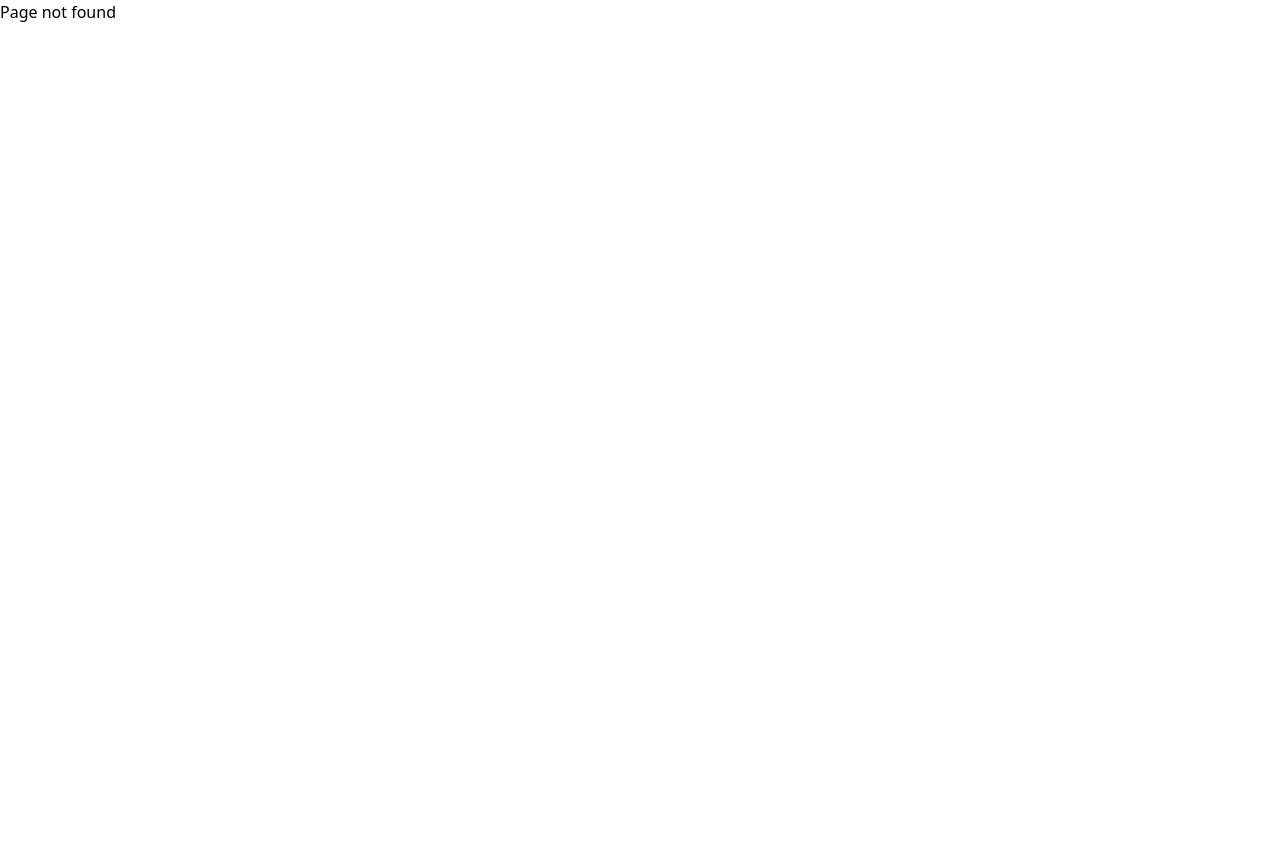
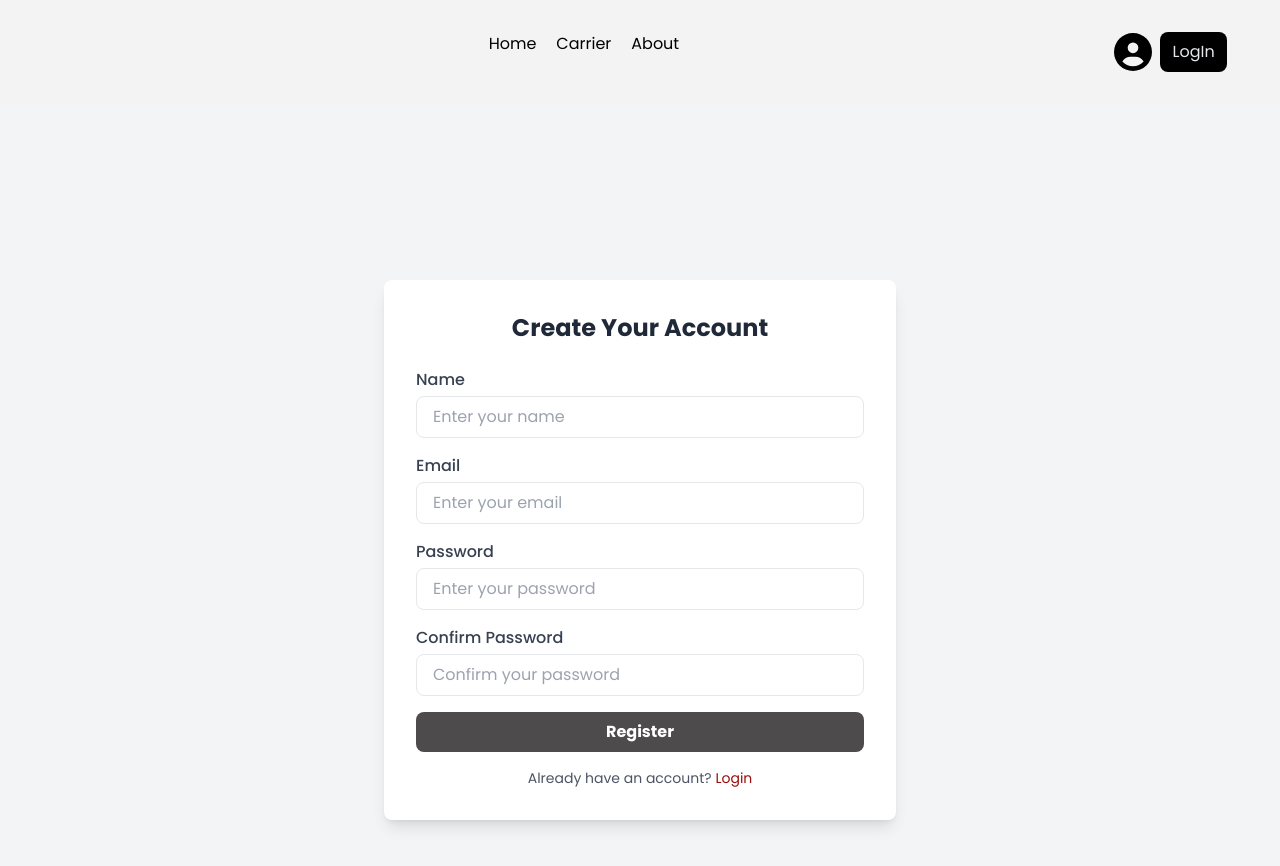
Before and after one commit to Torabarnob203311003/Gen-Z-Voice, a React (Vite) app: page /auth/register in a window 1280 px wide. Before the commit this address had no page. Shown: the top 866 px of the page. Before the commit the page ends 800 px from the top, so only its background shows below. Built offline with nearby package versions, Linux system fonts and the light colour scheme.

Commit message:
froms done

```diff
--- a/package.json
+++ b/package.json
@@ -11,6 +11,7 @@
   },
   "dependencies": {
     "axios": "^1.8.1",
+    "firebase": "^11.4.0",
     "moment": "^2.30.1",
     "react": "^19.0.0",
     "react-dom": "^19.0.0",
--- /dev/null
+++ b/src/components/Auth/Auth.jsx
@@ -0,0 +1,20 @@
+import React from 'react'
+import { Outlet } from 'react-router-dom'
+import Navbar from '../Navbar/Navbar'
+
+function Auth() {
+    return (
+        <div className='font-poppins bg-[#f3f3f3]'>
+
+            <header className=' py-3 w-11/12 mx-auto'>
+                <Navbar></Navbar>
+
+
+            </header>
+
+            <Outlet></Outlet>
+        </div>
+    )
+}
+
+export default Auth
--- /dev/null
+++ b/src/components/Auth/RegisterAuth/Register.jsx
@@ -0,0 +1,104 @@
+import React, { useState } from 'react';
+import { Link } from 'react-router-dom';
+
+function Register() {
+    const [formData, setFormData] = useState({
+        name: '',
+        email: '',
+        password: '',
+        confirmPassword: ''
+    });
+
+    const handleChange = (e) => {
+        const { name, value } = e.target;
+        setFormData({
+            ...formData,
+            [name]: value
+        });
+    };
+
+    const handleSubmit = (e) => {
+        e.preventDefault();
+        const { name, email, password, confirmPassword } = formData;
+        if (password !== confirmPassword) {
+            alert("Passwords don't match!");
+            return;
+        }
+        // Handle the form submission logic, like sending data to a server
+        console.log("Form submitted", formData);
+    };
+
+    return (
+        <div className="min-h-screen flex justify-center items-start bg-gray-100 px-7 py-44">
+            <div className="w-full max-w-xs sm:max-w-sm md:max-w-md lg:max-w-lg bg-white p-6 sm:p-8 shadow-lg rounded-lg">
+                <h2 className="text-xl sm:text-2xl font-bold text-center text-gray-800 mb-6">
+                    Create Your Account
+                </h2>
+
+                <form onSubmit={handleSubmit}>
+                    <div className="mb-4">
+                        <label className="block text-gray-700 font-medium mb-1">Name</label>
+                        <input
+                            type="text"
+                            name="name"
+                            value={formData.name}
+                            onChange={handleChange}
+                            className="w-full px-4 py-2 border rounded-lg focus:ring-2 focus:ring-gray-500 focus:outline-none text-sm sm:text-base"
+                            placeholder="Enter your name"
+                            required
+                        />
+                    </div>
+
+                    <div className="mb-4">
+                        <label className="block text-gray-700 font-medium mb-1">Email</label>
+                        <input
+                            type="email"
+                            name="email"
+                            value={formData.email}
+                            onChange={handleChange}
+                            className="w-full px-4 py-2 border rounded-lg focus:ring-2 focus:ring-gray-500 focus:outline-none text-sm sm:text-base"
+                            placeholder="Enter your email"
+                            required
+                        />
+                    </div>
+
+                    <div className="mb-4">
+                        <label className="block text-gray-700 font-medium mb-1">Password</label>
+                        <input
+                            type="password"
+                            name="password"
+                            value={formData.password}
+                            onChange={handleChange}
+                            className="w-full px-4 py-2 border rounded-lg focus:ring-2 focus:ring-gray-500 focus:outline-none text-sm sm:text-base"
+                            placeholder="Enter your password"
+                            required
+                        />
+                    </div>
+
+                    <div className="mb-4">
+                        <label className="block text-gray-700 font-medium mb-1">Confirm Password</label>
+                        <input
+                            type="password"
+                            name="confirmPassword"
+                            value={formData.confirmPassword}
+                            onChange={handleChange}
+                            className="w-full px-4 py-2 border rounded-lg focus:ring-2 focus:ring-gray-500 focus:outline-none text-sm sm:text-base"
+                            placeholder="Confirm your password"
+                            required
+                        />
+                    </div>
+
+                    <button type="submit" className="w-full bg-[#4d4b4b] text-white font-bold py-2 rounded-lg hover:bg-text-[#403F3F] transition text-sm sm:text-base">
+                        Register
+                    </button>
+                </form>
+
+                <p className="text-center text-gray-600 mt-4 text-xs sm:text-sm">
+                    Already have an account? <Link to="/auth/login" className="text-[#9d0d0d] hover:underline">Login</Link>
+                </p>
+            </div>
+        </div>
+    );
+}
+
+export default Register;
--- a/src/components/Layouts/HomeLayout.jsx
+++ b/src/components/Layouts/HomeLayout.jsx
@@ -1,4 +1,5 @@
 import React from 'react'
+import { Outlet } from 'react-router-dom'
 import Header from '../Header'
 import LatestNews from '../LatestNews/LatestNews'
 import LeftBar from '../LayoutComponents/LeftNavbar/LeftBar'
@@ -29,7 +30,8 @@ function HomeLayout() {
 
           <LeftBar />
         </aside>
-        <section className=' main col-span-6'> <News /></section>
+
+        <section className=' main col-span-6'><Outlet></Outlet></section>
         <aside className=' right  col-span-3'><RightBar />  </aside>
 
 
--- a/src/components/Navbar/Navbar.jsx
+++ b/src/components/Navbar/Navbar.jsx
@@ -1,5 +1,5 @@
 import React from 'react'
-import { Link } from 'react-router-dom'
+import { Link, Links } from 'react-router-dom'
 import { FaCircleUser } from "react-icons/fa6";
 
 
@@ -18,7 +18,7 @@ function Navbar() {
           <FaCircleUser size='38' />
 
         </div>
-        <button className=" bg-black text-gray-200 px-3 py-2 rounded-lg">LogIn</button>
+        <Link to='/auth/login' className=" bg-black text-gray-200 px-3 py-2 rounded-lg">LogIn</Link>
 
       </div>
 
```
Also changed, not shown: src/routes/routers.jsx (+17 -2 lines), tailwind.config.js (+4 -6 lines), 2 other files (tests, documents, lock files or other folders).
